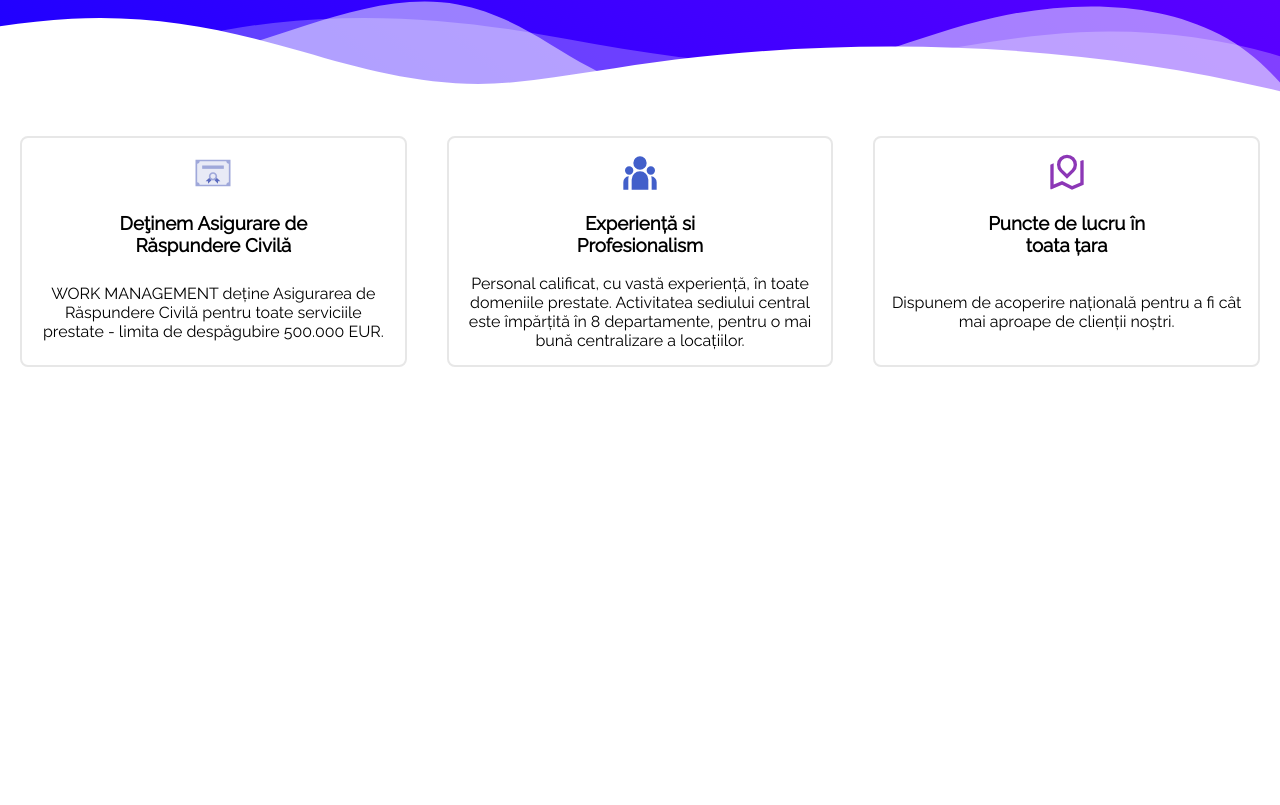
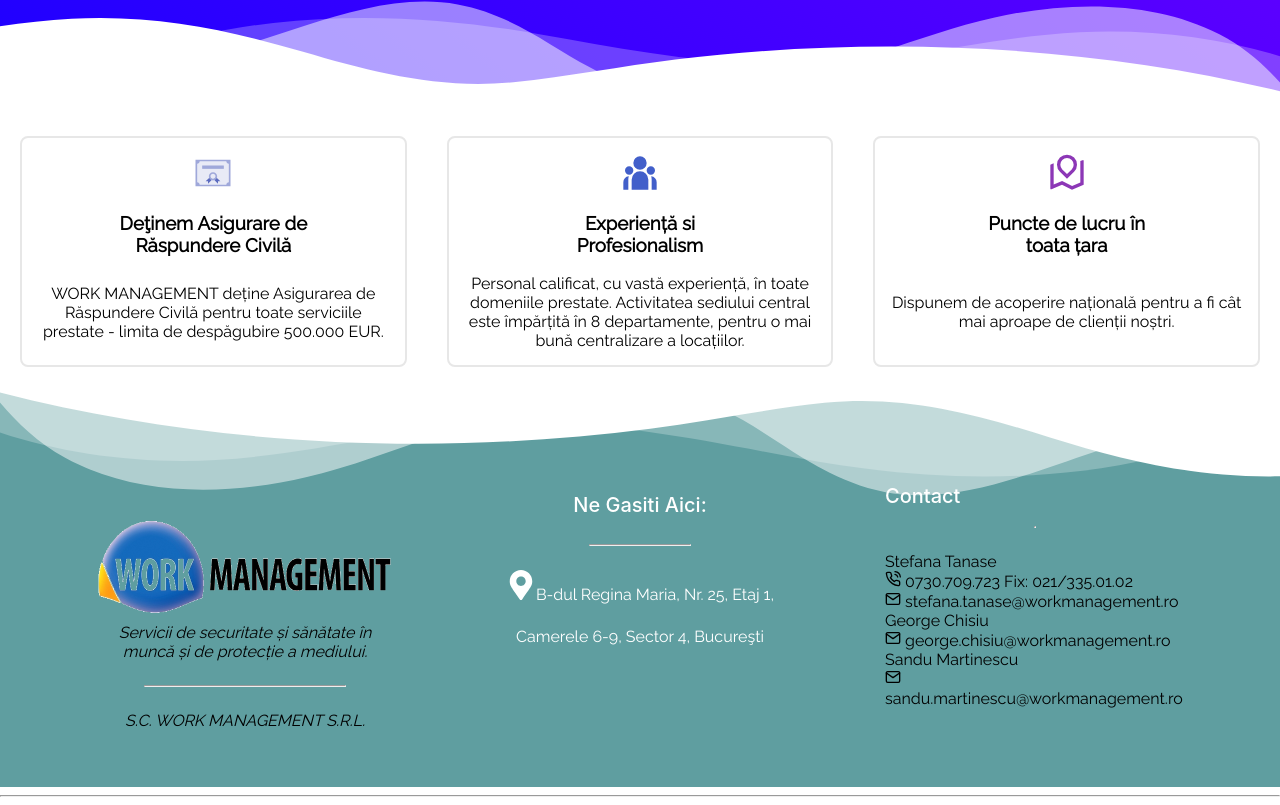
Before and after one commit to bmarcu13/work-management-website, a React (Create React App) app: page / in a window 1280 px wide. Shown: the part 547-1352 px from the top of the page. Before the commit the page ends 934 px from the top, so only its background shows below. Built offline with nearby package versions, Linux system fonts and the light colour scheme.

Commit message:
implemented footer section

```diff
--- a/src/Components/ClientsCarousel/ClientsCarousel.css
+++ b/src/Components/ClientsCarousel/ClientsCarousel.css
@@ -0,0 +1,5 @@
+.footer-section{
+  background-color: cadetblue;
+  height: 400px;
+  width: 100%;
+}
--- a/src/Components/Footer/Footer.css
+++ b/src/Components/Footer/Footer.css
@@ -0,0 +1,67 @@
+/* styles for devider */
+.custom-shape-divider-top-1634322472 {
+    position: absolute;
+    top: 0;
+    left: 0;
+    width: 100%;
+    overflow: hidden;
+    line-height: 0;
+}
+
+.custom-shape-divider-top-1634322472 svg {
+    position: relative;
+    display: block;
+    width: calc(128% + 1.3px);
+    height: 118px;
+}
+
+.custom-shape-divider-top-1634322472 .shape-fill {
+    fill: #FFFFFF;
+}
+
+
+.footer-section{
+    background-color: cadetblue;
+    height: 400px;
+    position: relative;
+    width: 100%;
+    display: flex;
+    flex-direction: row;
+    justify-content: space-evenly;
+  }
+.footer{
+    display: flex;
+    flex-direction: column;
+    width: 300px;
+    margin-top: 80px;
+}
+.footer-title {
+    margin-bottom: 10px;
+    color: #fff;
+    font-weight: 500;
+    text-transform: capitalize;
+    font-size: 20px;
+    position: relative;
+}
+.footer-left-container img{
+    width: 300px;
+    height: 100px;
+    margin-top: 50px;
+    margin-bottom: -30px;
+}
+.footer-left-container hr{
+    width: 200px;
+}
+.footer-left-container p{
+    text-align: center;
+    font-style: italic;
+}
+.footer-center-container{
+    color: #ffffff;
+    text-align: center;
+    line-height: 42px;
+    vertical-align: left;
+}
+.footer-center-container hr{
+    width: 100px;
+}
--- a/src/Components/Footer/Footer.js
+++ b/src/Components/Footer/Footer.js
@@ -1,6 +1,49 @@
 import React from "react";
+import "./Footer.css";
+import Logo from "../../img/logo.png";
+import {FaMapMarkerAlt} from "react-icons/fa";
+import {FiMail, FiPhoneCall} from "react-icons/fi";
+
 export default function Footer() {
     return (
-        <div></div>
+        <>
+        <div className="footer-section">
+            <div class="custom-shape-divider-top-1634322472">
+    <svg data-name="Layer 1" xmlns="http://www.w3.org/2000/svg" viewBox="0 0 1200 120" preserveAspectRatio="none">
+        <path d="M0,0V46.29c47.79,22.2,103.59,32.17,158,28,70.36-5.37,136.33-33.31,206.8-37.5C438.64,32.43,512.34,53.67,583,72.05c69.27,18,138.3,24.88,209.4,13.08,36.15-6,69.85-17.84,104.45-29.34C989.49,25,1113-14.29,1200,52.47V0Z" opacity=".25" class="shape-fill"></path>
+        <path d="M0,0V15.81C13,36.92,27.64,56.86,47.69,72.05,99.41,111.27,165,111,224.58,91.58c31.15-10.15,60.09-26.07,89.67-39.8,40.92-19,84.73-46,130.83-49.67,36.26-2.85,70.9,9.42,98.6,31.56,31.77,25.39,62.32,62,103.63,73,40.44,10.79,81.35-6.69,119.13-24.28s75.16-39,116.92-43.05c59.73-5.85,113.28,22.88,168.9,38.84,30.2,8.66,59,6.17,87.09-7.5,22.43-10.89,48-26.93,60.65-49.24V0Z" opacity=".5" class="shape-fill"></path>
+        <path d="M0,0V5.63C149.93,59,314.09,71.32,475.83,42.57c43-7.64,84.23-20.12,127.61-26.46,59-8.63,112.48,12.24,165.56,35.4C827.93,77.22,886,95.24,951.2,90c86.53-7,172.46-45.71,248.8-84.81V0Z" class="shape-fill"></path>
+    </svg>
+</div>
+
+            <div className="footer footer-left-container">
+                <img src={Logo} alt="logo"></img><br></br>
+                <p>Servicii de securitate și sănătate în muncă și de protecție a mediului.</p>
+                <hr></hr>
+                <p> S.C. WORK MANAGEMENT S.R.L.</p>
+            </div>
+            <div className="footer footer-center-container">
+                <h2 className="footer-title">Ne gasiti aici:</h2>
+                <hr></hr>
+                <p><FaMapMarkerAlt size={30}></FaMapMarkerAlt>B-dul Regina Maria, Nr. 25, Etaj 1, Camerele 6-9, Sector 4, Bucureşti</p>
+            </div >
+            <div className="footer footer-right-container">
+                <h2 className="footer-title">Contact</h2>
+                <hr></hr>
+                <p>
+   Stefana Tanase<br></br>
+      <FiPhoneCall></FiPhoneCall> 0730.709.723
+      Fix:         021/335.01.02<br></br>
+      <FiMail></FiMail>   stefana.tanase@workmanagement.ro
+   George Chisiu<br></br>
+      <FiMail></FiMail>    george.chisiu@workmanagement.ro
+   Sandu Martinescu<br></br>
+   <FiMail></FiMail> sandu.martinescu@workmanagement.ro
+                </p>
+
+            </div>
+        </div>
+        <hr></hr>
+        </>
         );
 }
```
Also changed, not shown: src/img/svg/wavesOpacity.svg (added).
